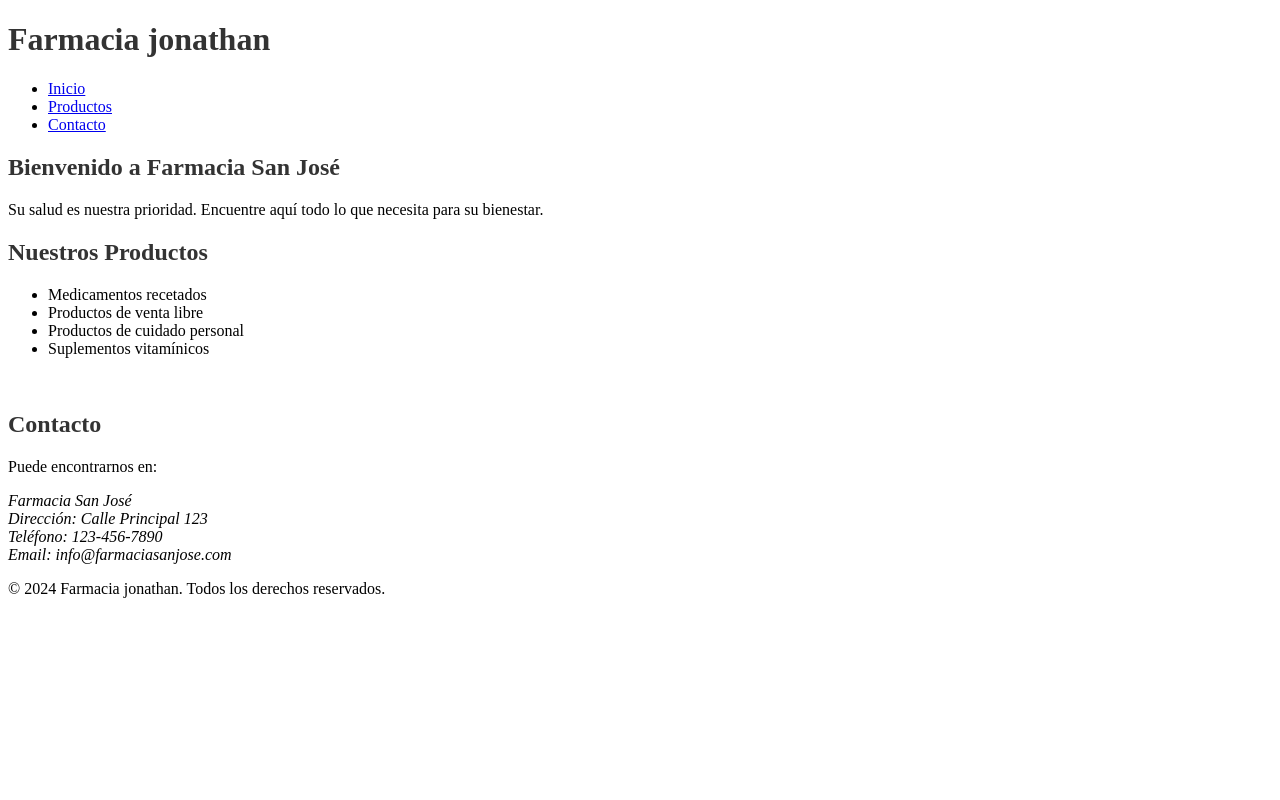
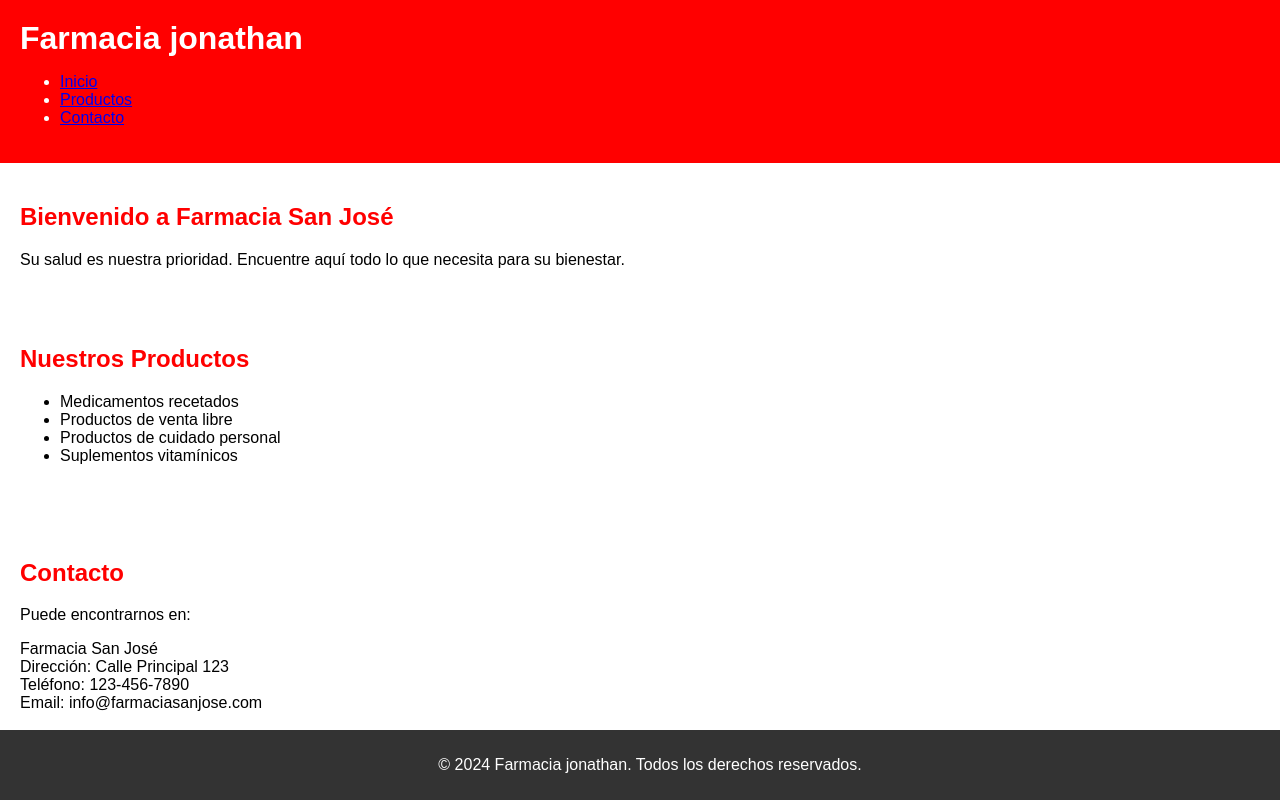
Before and after one commit to Jonapardo6/farmacia, a plain HTML site: page index.html in a window 1280 px wide. Drawn offline with Linux system fonts and the light colour scheme.

Commit message:
Update estilos.css

```diff
--- a/estilos/estilos.css
+++ b/estilos/estilos.css
@@ -1,30 +1,66 @@
 
-.navbar {
-    background-color: #ffffff; /* Color de fondo */
-  }
+body {
+  font-family: Arial, sans-serif;
+  margin: 0;
+  padding: 0;
+}
 
-  .navbar-brand {
-    font-weight: bold; /* Texto en negrita */
-  }
+header {
+  background-color: red;
+  color: white;
+  padding: 20px;
+}
 
-  .nav-link {
-    color: #000000; /* Color del texto */
-  }
+nav .ul {
+  list-style-type: none;
+  margin: 0;
+  padding: 0;
+}
 
+nav .ul .li {
+  display: inline;
+  margin-right: 20px;
+}
 
-  .container {
-    padding-top: 20px; /* Espaciado superior */
-    padding-bottom: 20px; /* Espaciado inferior */
-  }
+nav .ul .li a {
+  text-decoration: none;
+  color: white;
+}
 
+section {
+  padding: 20px;
+}
 
-  h1, h2 {
-    color: #333333; /* Color del texto */
-  }
+footer {
+  background-color: #333;
+  color: white;
+  text-align: center;
+  padding: 10px;
+  position: fixed;
+  bottom: 0;
+  width: 100%;
 
+}
 
-  .footer {
-    background-color: #f8f9fa; /* Color de fondo */
-    padding: 20px 0; /* Espaciado interior */
-    text-align: center; /* Alineación centrada */
-  }
+h1 {
+  margin: 0;
+}
+
+h2 {
+  color: red;
+}
+
+ul {
+  list-style-type: disc;
+}
+
+address {
+  font-style: normal;
+}
+
+a:hover {
+  text-decoration: underline;
+}
+img {
+  width: 90%;
+}
```
